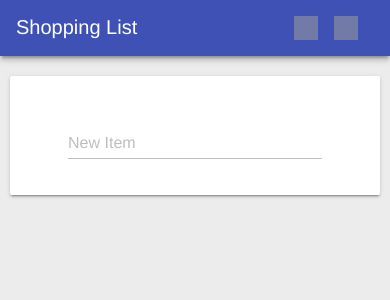
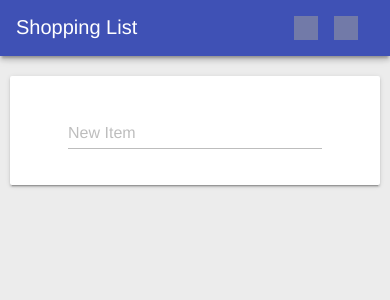
Before and after one commit to Iannes/shopping-list-react-app, a React (Create React App) app: page / in a window 390 px wide. Shown: the top 300 px of the page. Built offline with nearby package versions, Linux system fonts and the light colour scheme; grey boxes are pictures that could not be loaded.

Commit message:
styles: form responsive

```diff
--- a/src/App.css
+++ b/src/App.css
@@ -31,7 +31,7 @@ body {
 
 form {
   max-width: 75%;
-  margin: auto;
+  margin: 10px auto 0;
 }
 
 input {
@@ -40,7 +40,7 @@ input {
 
 ul.shopping-list {
   max-width: 80%;
-  margin: 20px auto;
+  margin: 0 auto;
   list-style: none;
 }
 
```
Also changed, not shown: public/manifest.json.
